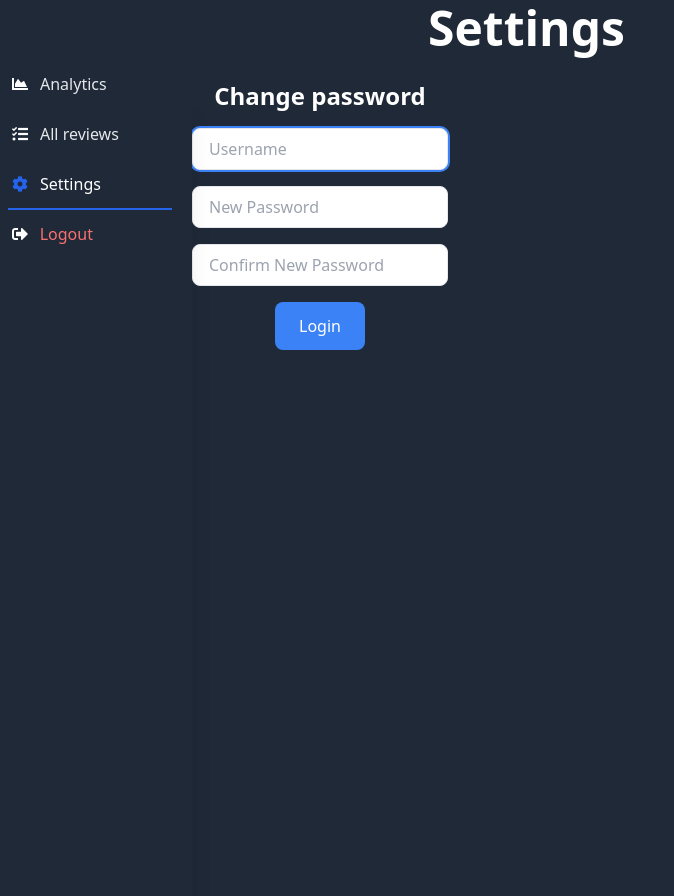
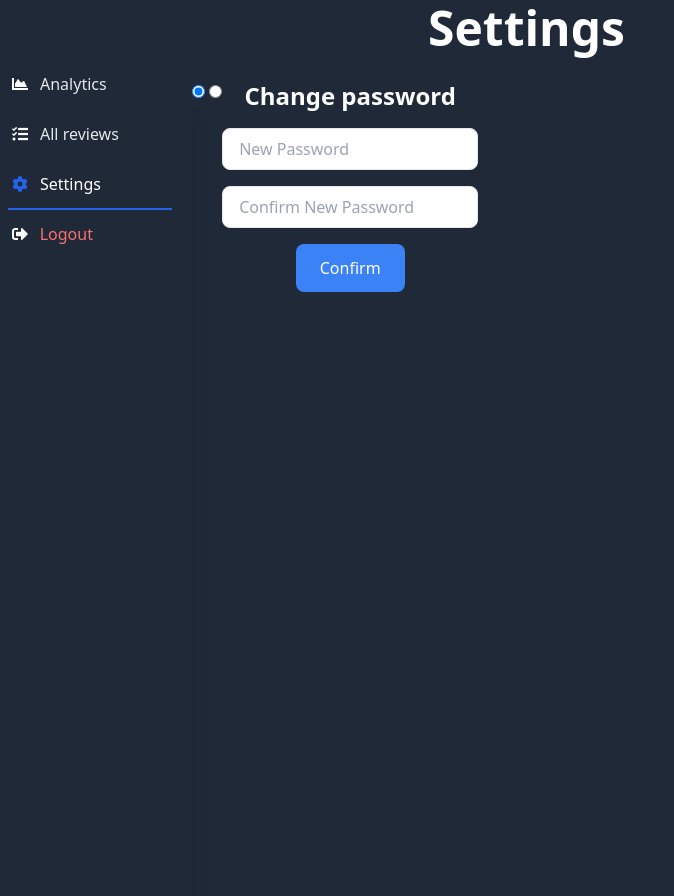
Before and after one commit to netas369/Quality-Survey-made-with-Laravel, a Laravel app: page /settings in a window 1280 px wide. Shown: the whole page, without its empty margins (0-674 px from the left). Run offline with Laravel 10, Linux system fonts and the light colour scheme; the visitor is signed in with stand-in values (Sample User, id 1); some libraries are stand-ins or nearby versions.

Commit message:
Moved registration to the settings page

```diff
--- a/app/Http/Controllers/RegisterController.php
+++ b/app/Http/Controllers/RegisterController.php
@@ -27,10 +27,8 @@ class RegisterController extends Controller
      */
     public function register(RegisterRequest $request)
     {
-        $user = User::create($request->validated());
+        User::create($request->validated());
 
-        auth()->login($user);
-
-        return redirect('/')->with('success', "Account successfully registered.");
+        return redirect()->back();
     }
 }
--- a/resources/views/dashboard/settings.blade.php
+++ b/resources/views/dashboard/settings.blade.php
@@ -76,17 +76,15 @@
                 </div>
             </div>
         </nav>
+        <form class="mt-8">
+            <input checked type="radio" name="radio" id="1" onchange="(()=>{document.querySelector('.form-register').classList.toggle('hidden'); document.querySelector('.form-password').classList.toggle('hidden')})()">
+            <input type="radio" name="radio" id="2" onchange="(()=>{document.querySelector('.form-password').classList.toggle('hidden'); document.querySelector('.form-register').classList.toggle('hidden')})()">
+        </form>
        <section>
-               <form method="post" class="flex flex-col items-center mt-8" action="{{ route('settings') }}">
+           <form method="post" class="form-password flex flex-col items-center mt-8" action="{{ route('settings') }}">
                <input type="hidden" name="_token" value="{{ csrf_token() }}" />
                <h1 class="text-2xl font-semibold mb-4 text-white">Change password</h1>
                @include('layouts.partials.messages')
-                   <div class="mb-4 flex flex-col items-center">
-                       <input type="text" class="w-64 px-4 py-2 rounded-lg border focus:outline-none focus:ring-2 focus:ring-blue-500" name="username" value="{{ old('username') }}" placeholder="Username" required autofocus>
-                       @if ($errors->has('username'))
-                           <span class="text-red-500">{{ $errors->first('username') }}</span>
-                       @endif
-                   </div>
                <div class="mb-4 flex flex-col items-center">
                    <input type="password" class="w-64 px-4 py-2 rounded-lg border focus:outline-none focus:ring-2 focus:ring-blue-500" name="password" value="{{ old('password') }}" placeholder="New Password" required>
                    @if ($errors->has('password'))
@@ -99,7 +97,39 @@
                        <span class="text-red-500">{{ $errors->first('password_confirmation') }}</span>
                    @endif
                </div>
-                   <button class="px-6 py-3 bg-blue-500 text-white rounded-lg hover:bg-blue-600 focus:outline-none focus:ring-2 focus:ring-blue-500" type="submit">Login</button>
+               <button class="px-6 py-3 bg-blue-500 text-white rounded-lg hover:bg-blue-600 focus:outline-none focus:ring-2 focus:ring-blue-500" type="submit">Confirm</button>
+           </form>
+       </section>
+
+        <section>
+            <form method="post" class="hidden form-register flex items-center flex-col justify-center mt-8" action="{{ route('register.perform') }}">
+                <input type="hidden" name="_token" value="{{ csrf_token() }}" />
+                <h1 class="text-2xl font-semibold mb-4 text-white">Register</h1>
+                <div class="mb-4 flex items-center flex-col">
+                    <input type="email" class="w-64 px-4 py-2 rounded-lg border focus:outline-none focus:ring-2 focus:ring-blue-500" name="email" value="{{ old('email') }}" placeholder="name@example.com" required="required" autofocus>
+                    @if ($errors->has('email'))
+                        <span class="text-red-500">{{ $errors->first('email') }}</span>
+                    @endif
+                </div>
+                <div class="mb-4 flex flex-col items-center">
+                    <input type="text" class="w-64 px-4 py-2 rounded-lg border focus:outline-none focus:ring-2 focus:ring-blue-500" name="username" value="{{ old('username') }}" placeholder="Username" required autofocus>
+                    @if ($errors->has('username'))
+                        <span class="text-red-500">{{ $errors->first('username') }}</span>
+                    @endif
+                </div>
+                <div class="mb-4 flex flex-col items-center">
+                    <input type="password" class="w-64 px-4 py-2 rounded-lg border focus:outline-none focus:ring-2 focus:ring-blue-500" name="password" value="{{ old('password') }}" placeholder="Password" required>
+                    @if ($errors->has('password'))
+                        <span class="text-red-500">{{ $errors->first('password') }}</span>
+                    @endif
+                </div>
+                <div class="mb-4 flex flex-col items-center">
+                    <input type="password" class="w-64 px-4 py-2 rounded-lg border focus:outline-none focus:ring-2 focus:ring-blue-500" name="password_confirmation" value="{{ old('password_confirmation') }}" placeholder="Confirm Password" required>
+                    @if ($errors->has('password_confirmation'))
+                        <span class="text-red-500">{{ $errors->first('password_confirmation') }}</span>
+                    @endif
+                </div>
+                <button class="px-6 py-3 bg-blue-500 text-white rounded-lg hover:bg-blue-600 focus:outline-none focus:ring-2 focus:ring-blue-500" type="submit">Register</button>
             </form>
         </section>
     </div>
--- a/routes/web.php
+++ b/routes/web.php
@@ -33,12 +33,6 @@ Route::group(['namespace' => 'App\Http\Controllers'], function()
 
     Route::group(['middleware' => ['guest']], function() {
         /**
-         * Register Routes
-         */
-        Route::get('/register', 'RegisterController@show')->name('register.show');
-        Route::post('/register', 'RegisterController@register')->name('register.perform');
-
-        /**
          * Login Routes
          */
         Route::get('/login', 'LoginController@show')->name('login');
@@ -67,7 +61,7 @@ Route::group(['namespace' => 'App\Http\Controllers'], function()
             Route::post('/settings', 'change_password')->name('settings');
         });
 
+        Route::post('/register', 'RegisterController@register')->name('register.perform');
         Route::get('/logout', 'LogoutController@perform')->name('logout.perform');
-//        login if logged in
     });
 });
```
Also changed, not shown: resources/views/welcome.blade.php (+7 -1 lines). Lines whose indentation alone changed are shown as unchanged.
